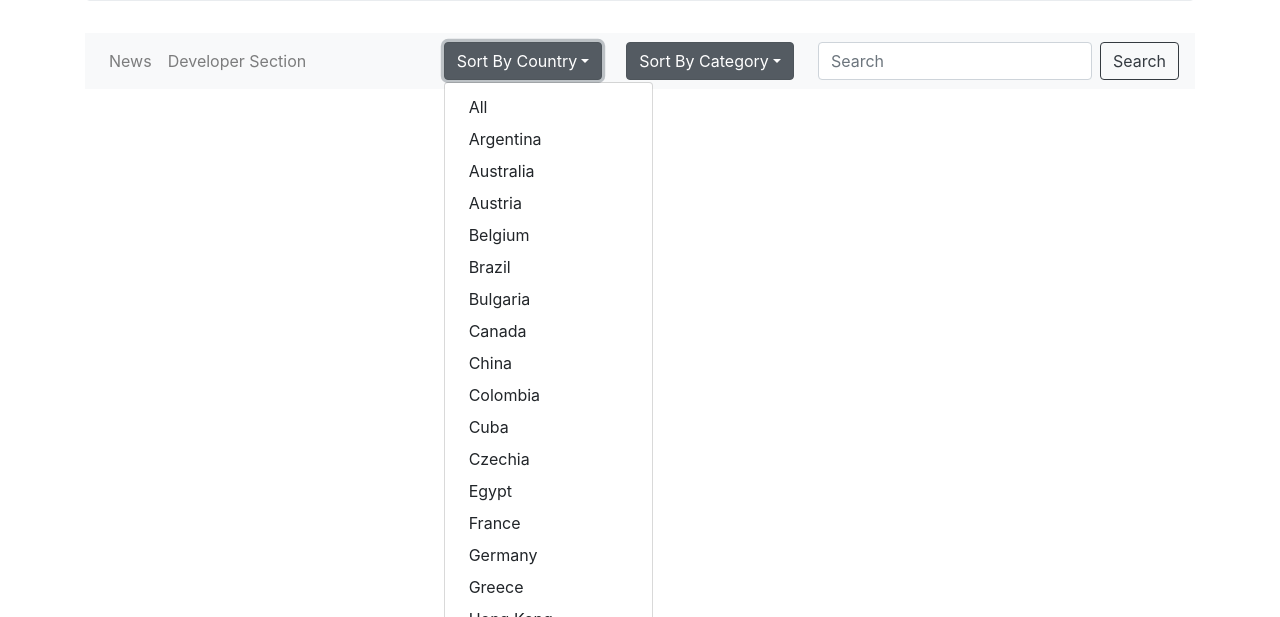
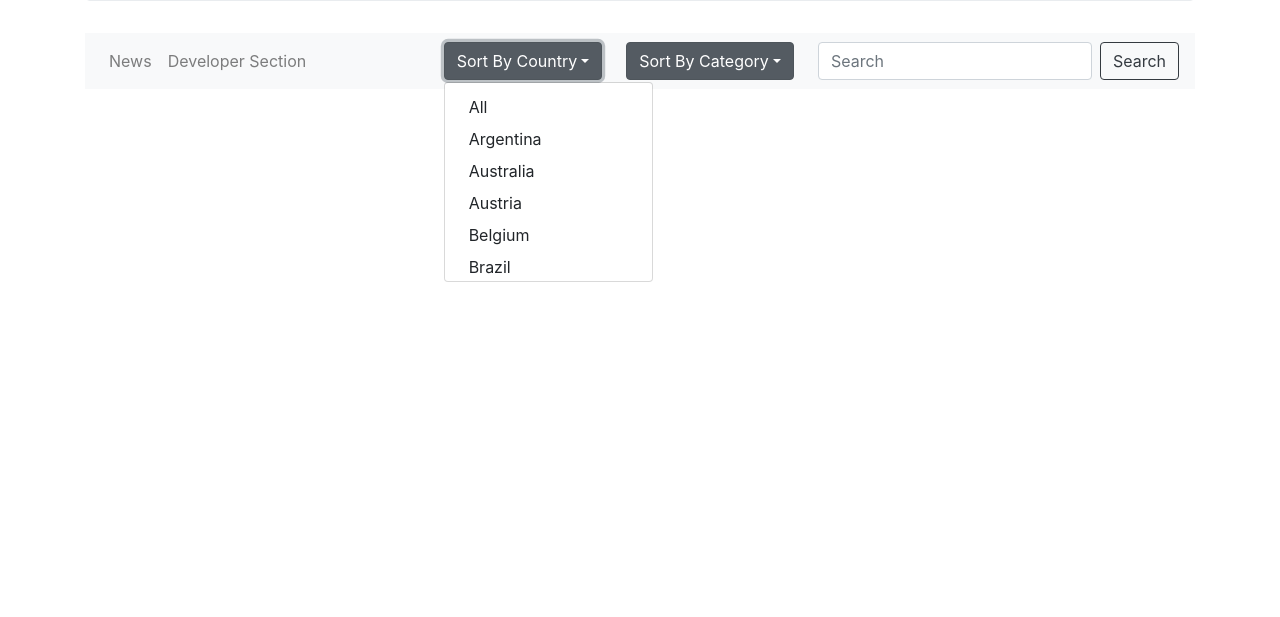
Before and after one commit to chrisawesomeusername/formative3.1, a website: page index.html in a window 1280 px wide. Both pictures are taken after a click on the button "Sort By Country". Shown: the part 183-800 px from the top of the page. Drawn offline with nearby package versions, Linux system fonts and the light colour scheme; no server answers.

Commit message:
scroll bar

```diff
--- a/Gruntfile.js
+++ b/Gruntfile.js
@@ -12,7 +12,7 @@ module.exports = function(grunt) {
     watch: {
       all: {
         files: ['sass/style.scss','css/style.css','js/script.js'],
-        tasks: ['sass','csslint','jshint','imagemin']
+        tasks: ['sass','csslint','jshint']
       },
     },// end watch
     sass: {                              // Task
@@ -81,7 +81,7 @@ module.exports = function(grunt) {
   grunt.loadNpmTasks('grunt-contrib-csslint');
   grunt.loadNpmTasks('grunt-contrib-watch');
   grunt.loadNpmTasks('grunt-contrib-uglify');
-  grunt.loadNpmTasks('grunt-contrib-imagemin');
+  // grunt.loadNpmTasks('grunt-contrib-imagemin');
   grunt.loadNpmTasks('grunt-contrib-htmlmin');
 
 
--- a/index.html
+++ b/index.html
@@ -28,7 +28,7 @@
 
           <div class="dropdown show mr-4">
             <a class="btn btn-secondary dropdown-toggle" href="#" role="button" id="dropdownMenuLink" data-toggle="dropdown" aria-haspopup="true" aria-expanded="false">Sort By Country</a>
-            <div id="countrySort" class="dropdown-menu" aria-labelledby="dropdownMenuLink">
+            <div id="countrySort" class="dropdown-menu scroll-menu" aria-labelledby="dropdownMenuLink">
             </div>
           </div>
           <div class="dropdown show mr-4">
--- a/sass/style.scss
+++ b/sass/style.scss
@@ -1,3 +1,8 @@
 // body{
 //   background-color: #333;
 // }
+.scroll-menu{
+  // height: auto;
+  max-height: 200px;
+  overflow: hidden;
+};
```
Also changed, not shown: css/style.css, 1 other file.
